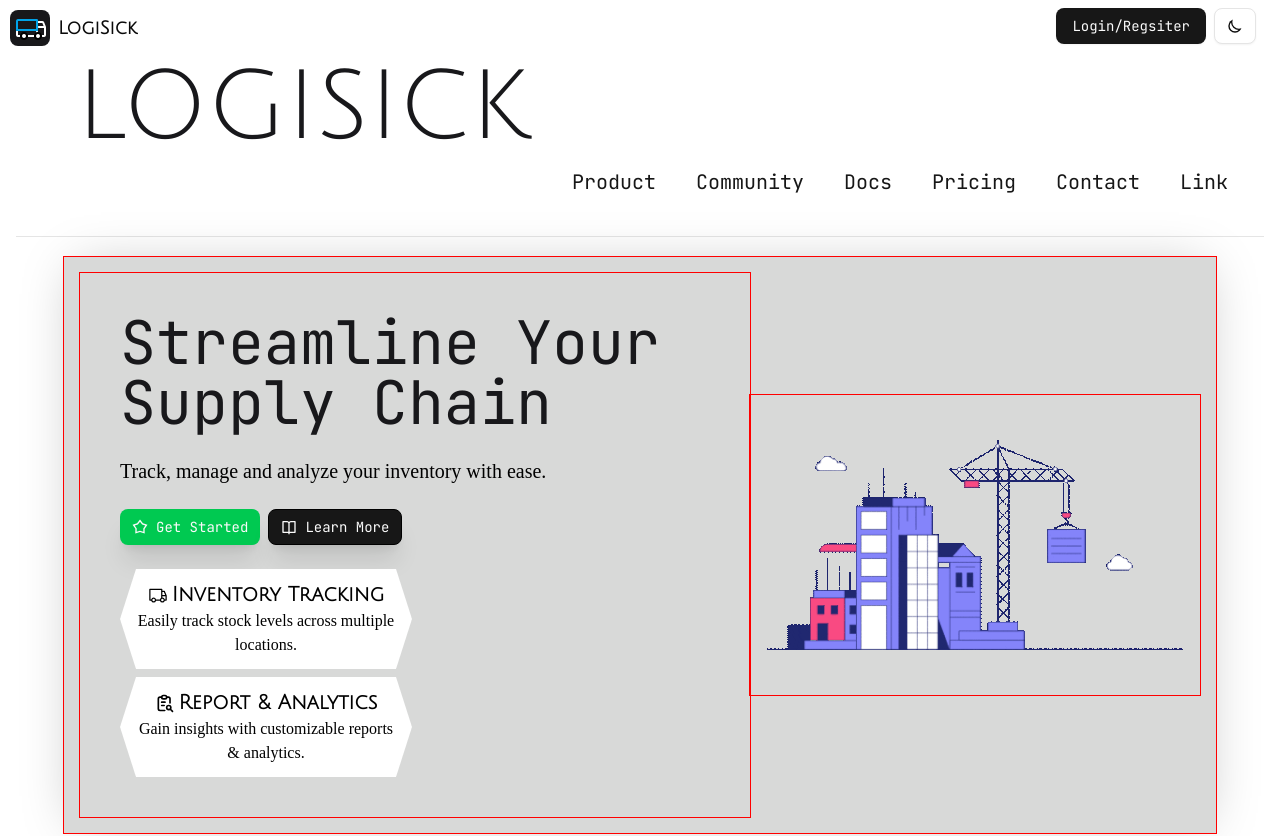
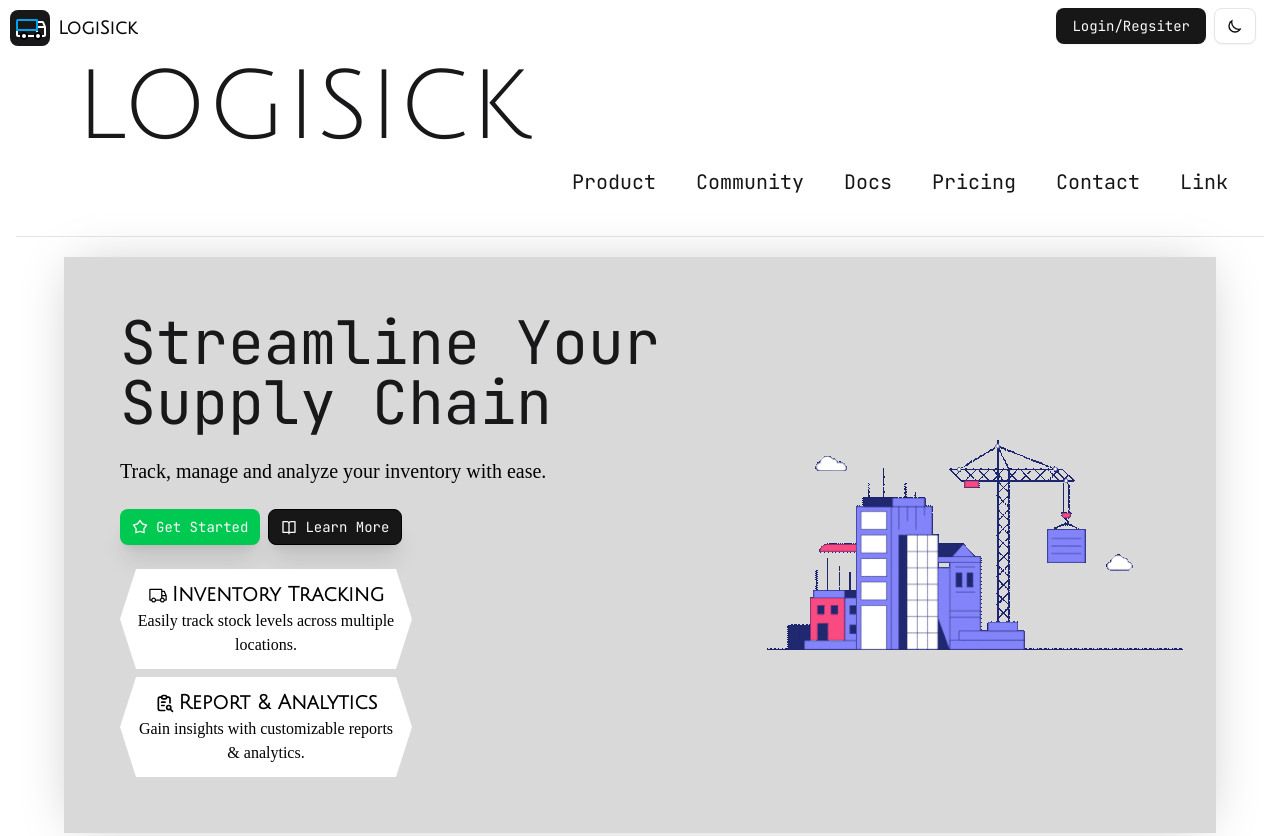
Before and after one commit to GaurangTyagi123/logisick, a React (Vite) app in the folder frontend/: page / in a window 1280 px wide. Shown: the top 836 px of the page. Built offline with nearby package versions, Linux system fonts and the light colour scheme; no server answers.

Commit message:
HOT-FIX : Navbar error modified erd

```diff
--- a/frontend/src/components/Hero.tsx
+++ b/frontend/src/components/Hero.tsx
@@ -8,7 +8,7 @@ function Hero() {
 		<main className="md:mx-10 p-2 text-black">
 			{/* hero */}
 			<div
-				className="w-full min-h-120 flex p-4 flex-col items-center lg:flex-row justify-center highlight"
+				className="w-full min-h-120 flex p-4 flex-col items-center lg:flex-row justify-center"
 				style={{
 					backgroundColor: "hsl(var(--hue-gray-val))",
 					boxShadow:
```
Also changed, not shown: 1 other file (tests, documents, lock files or other folders).
